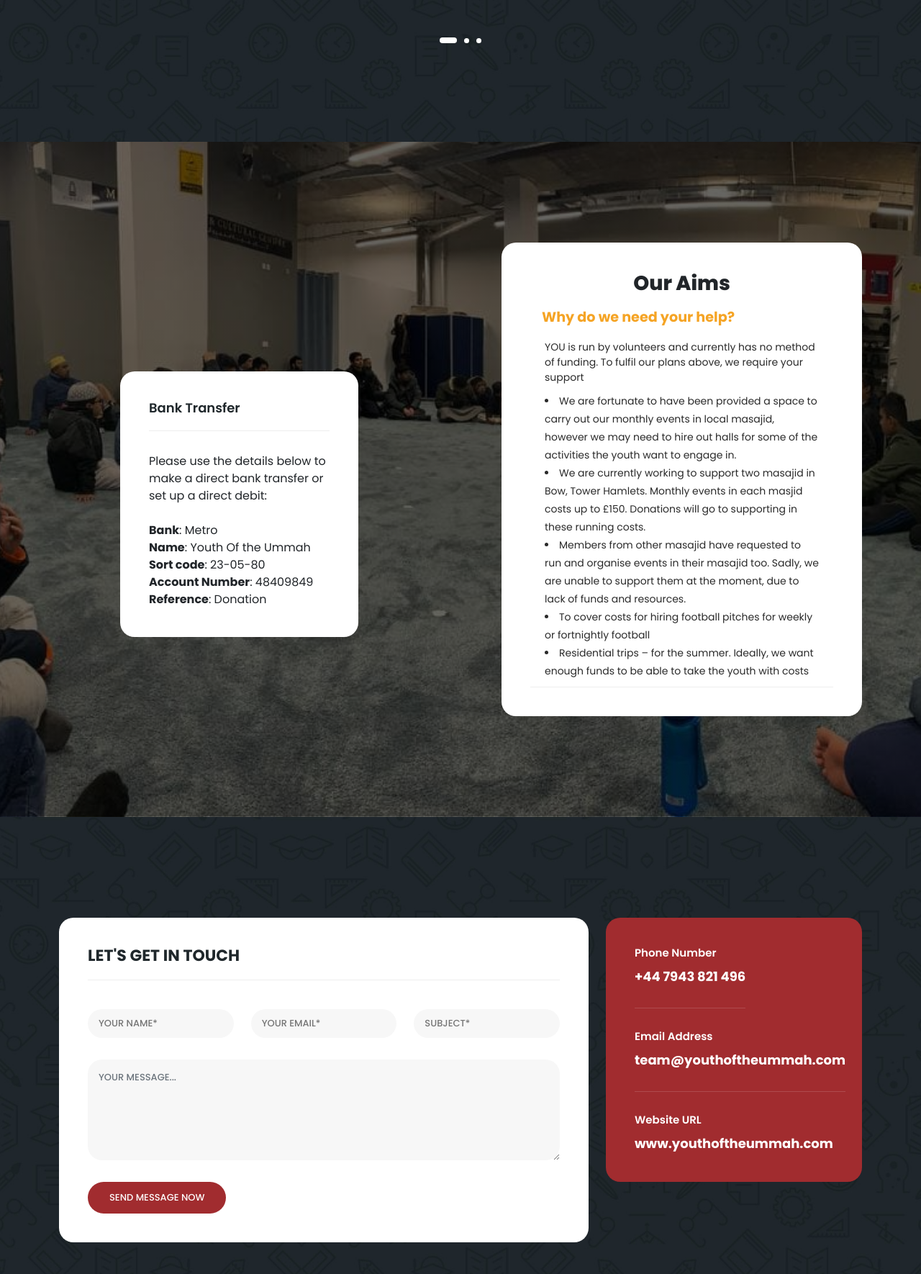
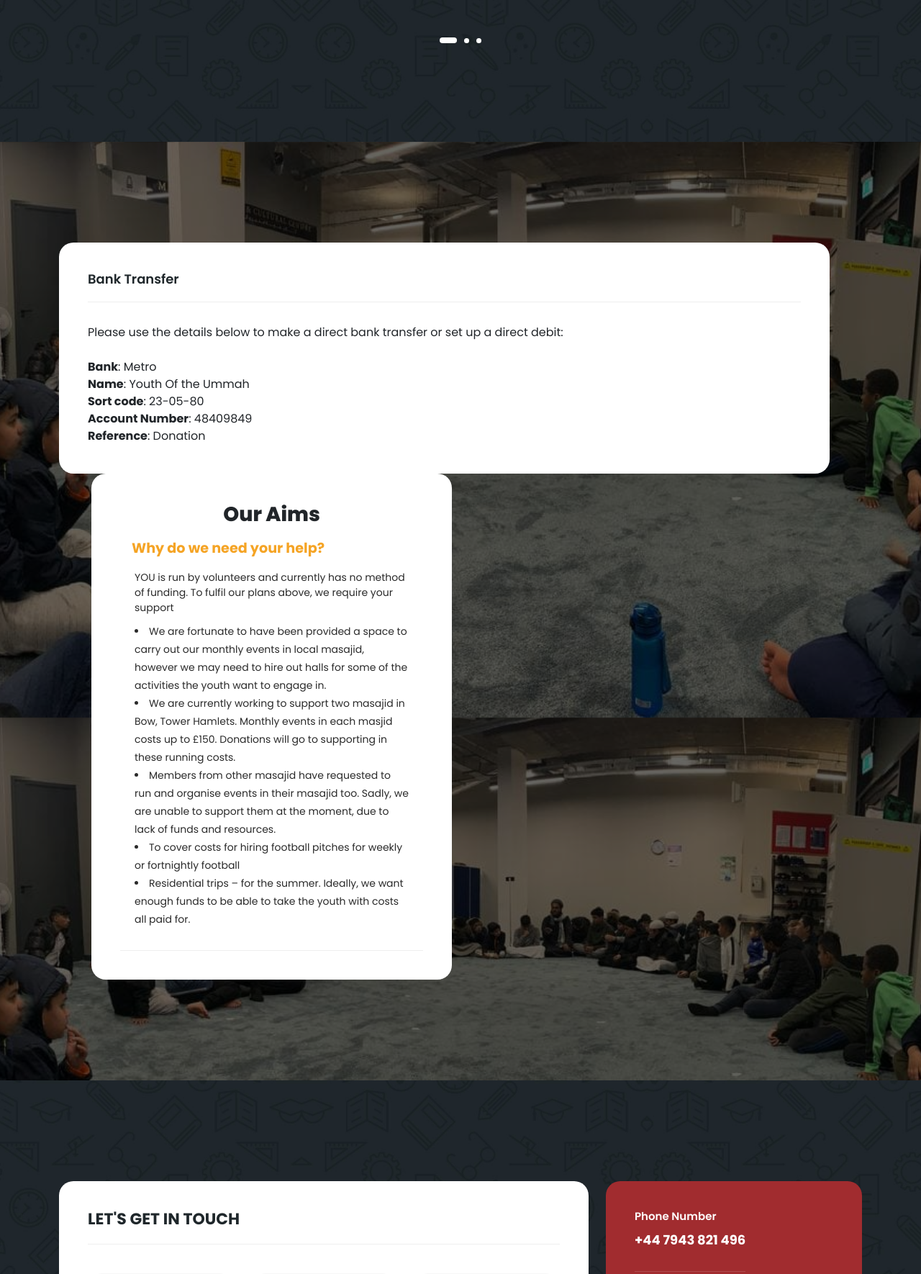
Before and after one commit to Abid-dev/youth-of-the-ummah-website, a PHP site: page / in a window 1280 px wide. Shown: the part 4035-5805 px from the top of the page at 72% size. Run offline with PHP 8.4, Linux system fonts and the light colour scheme; some libraries are stand-ins or nearby versions.

Commit message:
donate section formatting and sectioning

```diff
--- a/assets/css/custom.css
+++ b/assets/css/custom.css
@@ -760,12 +760,6 @@
   }
 }
 
-/* @media (min-width: 767px) {
-  .header-area .main-nav .nav {
-    display: flex !important;
-  }
-} */
-
 /*
 ---------------------------------------------
 banner
@@ -1139,12 +1133,6 @@
 section.apply-now .item p {
   color: #fff;
   margin-bottom: 20px;
-}
-
-.paypal-container {
-  max-width: 400px;
-  max-height: 300px;
-  margin: auto;
 }
 
 #donate-button {
--- a/index.php
+++ b/index.php
@@ -386,9 +386,9 @@
   <section class="donation-section" id="donate">
     <div class="container">
       <div class="row">
-        <div class="col-md-6 align-self-center">
-          <div class="row">
-            <div class="col-lg-12 paypal-container">
+        <div>
+          <div>
+            <div>
               <div class="info-box">
                 <h4>Bank Transfer</h4>
                 <div>
```
